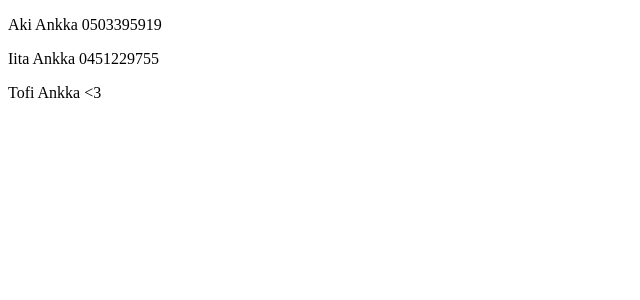
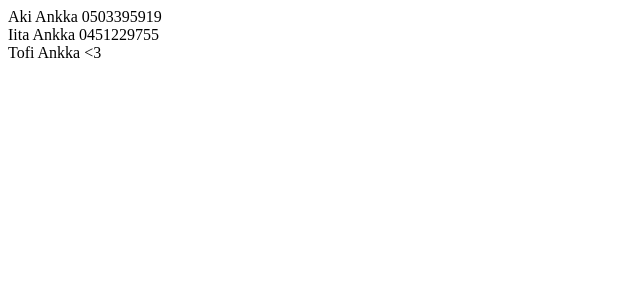
Before and after one commit to iidalaukkanen/digitrade-contact-app, an Angular app: page / in a window 1280 px wide. Shown: the top 300 px of the page, without its empty margins (0-640 px from the left). Built offline with nearby package versions, Linux system fonts and the light colour scheme.

Commit message:
ContactsWebApp
click-function added

```diff
--- a/src/app/contact/contact-list/contact-list-item/contact-list-item.component.html
+++ b/src/app/contact/contact-list/contact-list-item/contact-list-item.component.html
@@ -1,3 +1,5 @@
-<p>
-  {{xc.firstName}} {{xc.lastName}} {{xc.phone}}
-</p>
+<div (click)="onSelect(contact)">
+  {{contact.firstName}}
+  {{contact.lastName}}
+  {{contact.phone}}
+</div>
--- a/src/app/contact/contact-list/contact-list-item/contact-list-item.component.ts
+++ b/src/app/contact/contact-list/contact-list-item/contact-list-item.component.ts
@@ -1,4 +1,4 @@
-import { Component, Input, OnInit } from '@angular/core';
+import {Component, EventEmitter, Input, OnInit, Output} from '@angular/core';
 import {Contact} from "../../contact";
 
 @Component({
@@ -7,11 +7,19 @@ import {Contact} from "../../contact";
   styleUrls: ['./contact-list-item.component.css']
 })
 export class ContactListItemComponent implements OnInit {
-  @Input() xc: Contact;
+  @Input() contact: Contact;
+  @Output() selected: EventEmitter<Contact>;
 
-  constructor() { }
+  constructor() {
+    this.selected = new EventEmitter<Contact>();
+    console.log(this.selected);
+  }
 
   ngOnInit() {
   }
 
+  onSelect(contact: Contact){
+    this.selected.emit(contact);
+  }
+
 }
--- a/src/app/contact/contact-list/contact-list.component.html
+++ b/src/app/contact/contact-list/contact-list.component.html
@@ -1,3 +1,6 @@
 <div *ngFor="let c of contacts">
-  <dtca-contact-list-item [xc]="c"></dtca-contact-list-item>
+  <dtca-contact-list-item
+    [contact]="c"
+    (selected)="onContactSelected($event)">
+  </dtca-contact-list-item>
 </div>
--- a/src/app/contact/contact-list/contact-list.component.ts
+++ b/src/app/contact/contact-list/contact-list.component.ts
@@ -13,6 +13,11 @@ export class ContactListComponent implements OnInit {
     this.contacts = [];
   }
 
+  onContactSelected(contact: Contact): void {
+    console.log(contact);
+    alert(contact.firstName);
+  }
+
   ngOnInit() {
     this.contacts = [
       new Contact('Aki', 'Ankka', '0503395919'),
```
